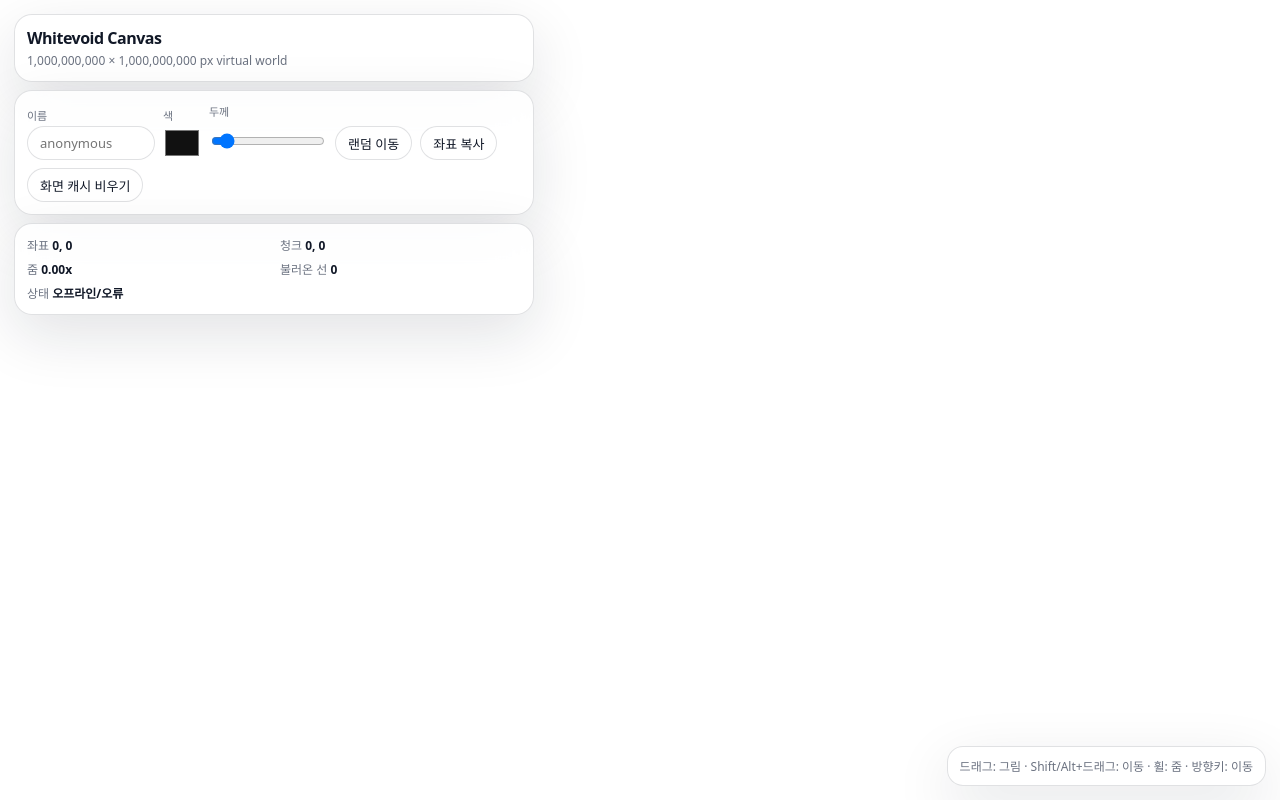
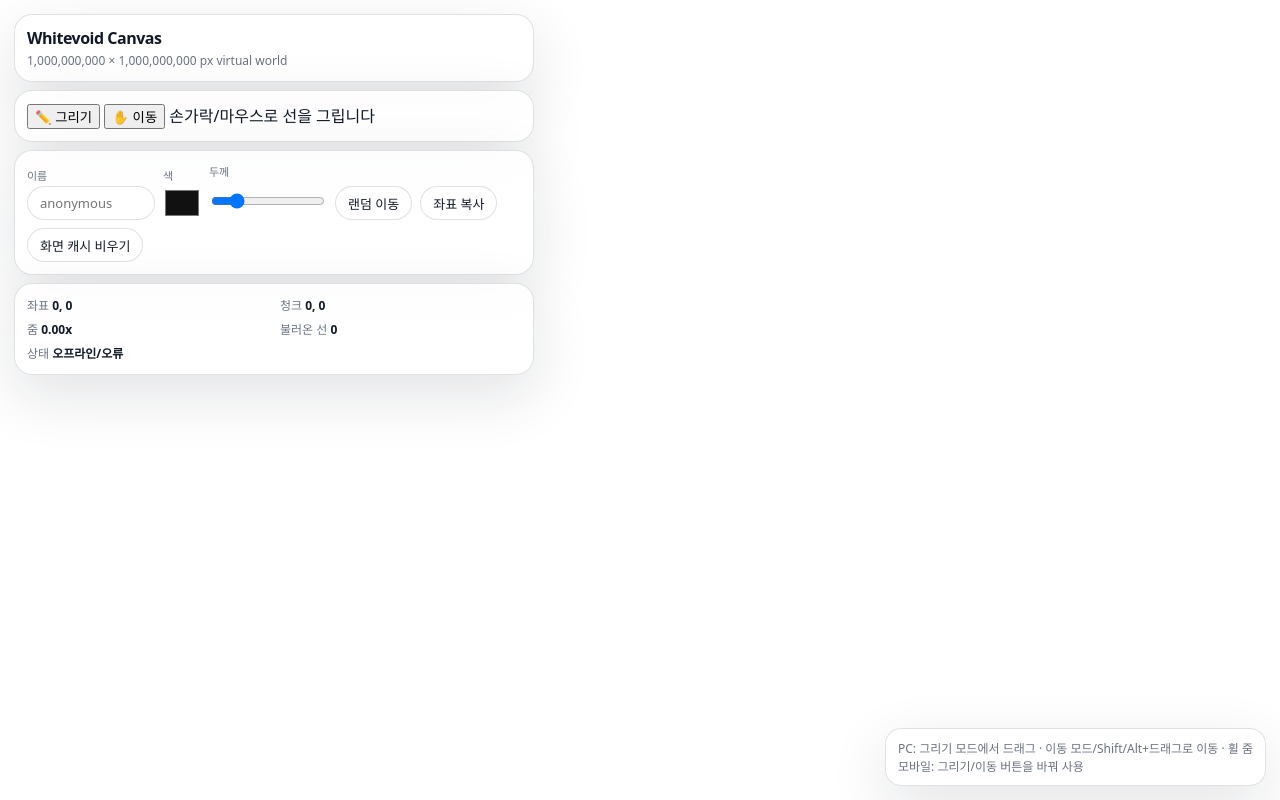
Before and after one commit to jsk1004ha/UltraCanvas, a website built with Vite: page index.html in a window 1280 px wide. Built offline with nearby package versions, Linux system fonts and the light colour scheme; no server answers.

Commit message:
Improve mobile controls

```diff
--- a/index.html
+++ b/index.html
@@ -2,7 +2,7 @@
 <html lang="ko">
   <head>
     <meta charset="UTF-8" />
-    <meta name="viewport" content="width=device-width, initial-scale=1.0, maximum-scale=1.0, user-scalable=no" />
+    <meta name="viewport" content="width=device-width, initial-scale=1.0, maximum-scale=1.0, user-scalable=no, viewport-fit=cover" />
     <meta name="theme-color" content="#ffffff" />
     <title>Whitevoid Canvas</title>
   </head>
@@ -17,6 +17,12 @@
         </div>
       </section>
 
+      <section class="panel mode-panel">
+        <button id="drawMode" class="mode-button active" type="button">✏️ 그리기</button>
+        <button id="moveMode" class="mode-button" type="button">✋ 이동</button>
+        <span class="mode-help" id="modeHelp">손가락/마우스로 선을 그립니다</span>
+      </section>
+
       <section class="panel controls">
         <label>
           <span>이름</span>
@@ -28,7 +34,7 @@
         </label>
         <label class="range-label">
           <span>두께</span>
-          <input id="width" type="range" min="1" max="40" value="4" />
+          <input id="width" type="range" min="1" max="40" value="8" />
         </label>
         <button id="spawn" type="button">랜덤 이동</button>
         <button id="copy" type="button">좌표 복사</button>
@@ -45,7 +51,8 @@
     </main>
 
     <aside class="toast">
-      드래그: 그림 · Shift/Alt+드래그: 이동 · 휠: 줌 · 방향키: 이동
+      PC: 그리기 모드에서 드래그 · 이동 모드/Shift/Alt+드래그로 이동 · 휠 줌<br />
+      모바일: 그리기/이동 버튼을 바꿔 사용
     </aside>
 
     <script type="module" src="/src/main.js"></script>
```
